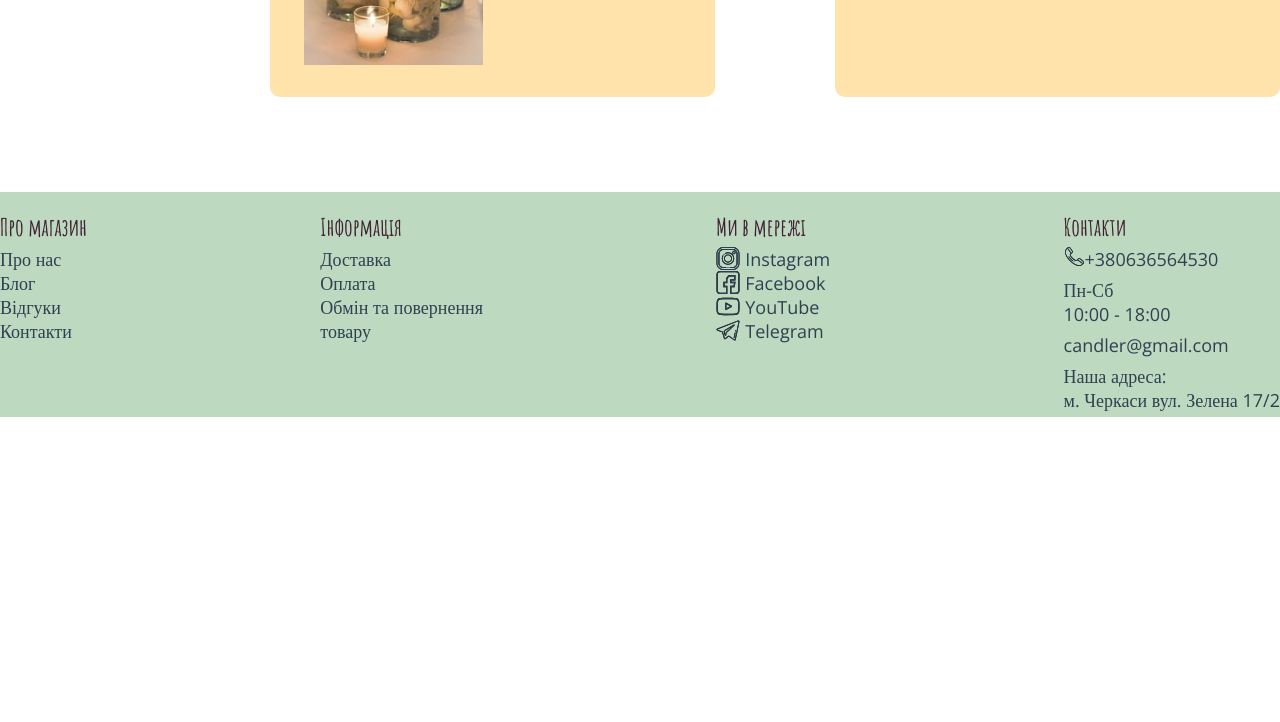
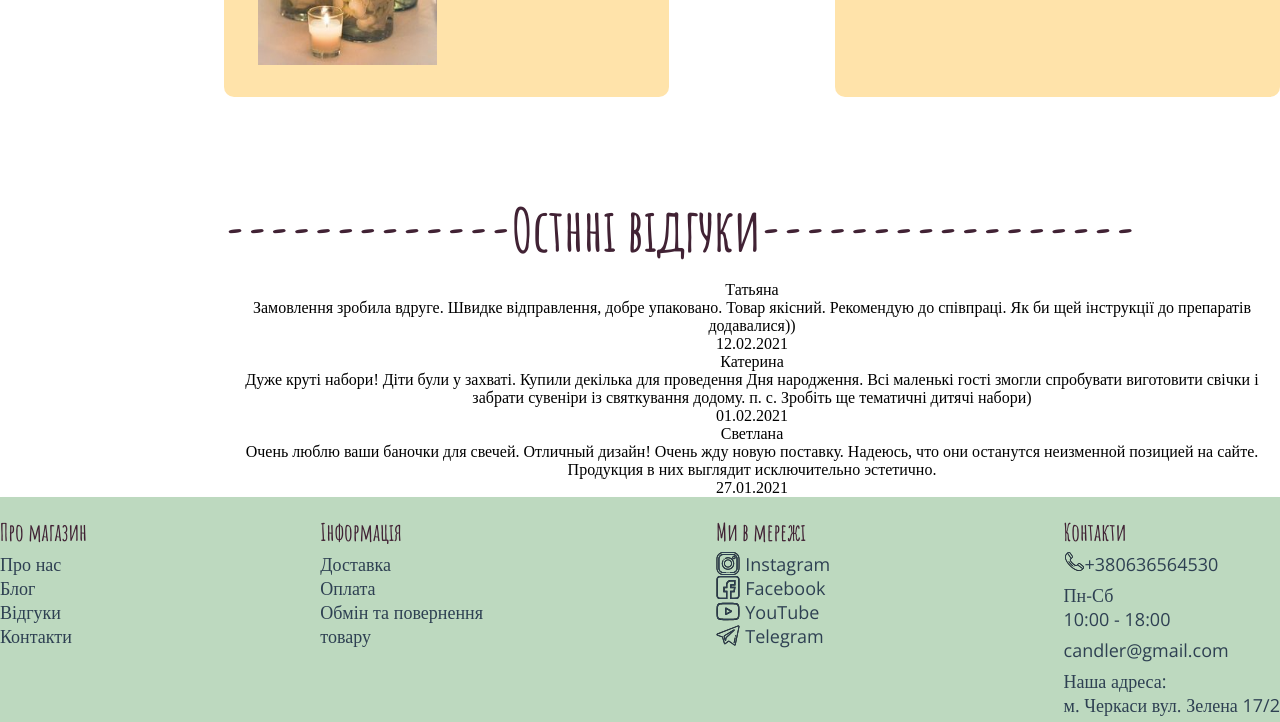
Before and after one commit to VictoriaIvashchenko/web, a plain HTML site: page Candler/index.html in a window 1280 px wide. Shown: the part 1508-2230 px from the top of the page. Before the commit the page ends 1925 px from the top, so only its background shows below. Drawn offline with nearby package versions, Linux system fonts and the light colour scheme.

Commit message:
Update index.html

```diff
--- a/Candler/index.html
+++ b/Candler/index.html
@@ -182,9 +182,71 @@
                             </div>
                         </div>
                     </div>
-                    <div class="comment">
+                      <div class="comment">
+                        <div class="title">-------------Остнні відгуки-----------------</div>
+                        <div class="sect">
+                            <div class="com_1">
+                                <div class="name"> Татьяна
+                                </div>
+                                <div class="rating-result">
+                                    <span class="active"></span>
+                                    <span class="active"></span>
+                                    <span class="active"></span>
+                                    <span class="active"></span>
+                                    <span class="active"></span>
+                                </div>
+                                <div class="comm">
+                                    Замовлення зробила вдруге. Швидке відправлення,
+                                    добре упаковано. Товар якісний. Рекомендую до співпраці.
+                                    Як би щей інструкції до препаратів додавалися))
+                                </div>
+                                <div class="date">
+                                    12.02.2021
+                                </div>
+                            </div>
+                            <div class="com_1">
+                                <div class="name"> Катерина
+                                </div>
+                                <div class="rating-result">
+                                    <span class="active"></span>
+                                    <span class="active"></span>
+                                    <span class="active"></span>
+                                    <span class="active"></span>
+                                    <span class="active"></span>
+                                </div>
+                                <div class="comm">
+                                    Дуже круті набори! Діти були у захваті.
+                                    Купили декілька для проведення Дня народження.
+                                    Всі маленькі гості змогли спробувати виготовити свічки і забрати сувеніри із святкування додому.
+                                    п. с. Зробіть ще тематичні дитячі набори)
+                                </div>
+                                <div class="date">
+                                    01.02.2021
+                                </div>
+                            </div>
+                            <div class="com_1">
+                                <div class="name"> Светлана
+                                </div>
+                                <div class="rating-result">
+                                    <span class="active"></span>
+                                    <span class="active"></span>
+                                    <span class="active"></span>
+                                    <span class="active"></span>
+                                    <span class="active"></span>
+                                </div>
+                                <div class="comm">
+                                    Очень люблю ваши баночки для свечей.
+                                    Отличный дизайн! Очень жду новую поставку. Надеюсь, что
+                                    они останутся неизменной позицией на сайте. Продукция в
+                                    них выглядит исключительно эстетично.
 
-                    </div>
+                                </div>
+                                <div class="date">
+                                    27.01.2021
+                                </div>
+                            </div>
+                        </div>
+                </div>
                 </div>
             </div>
         </div>
```
